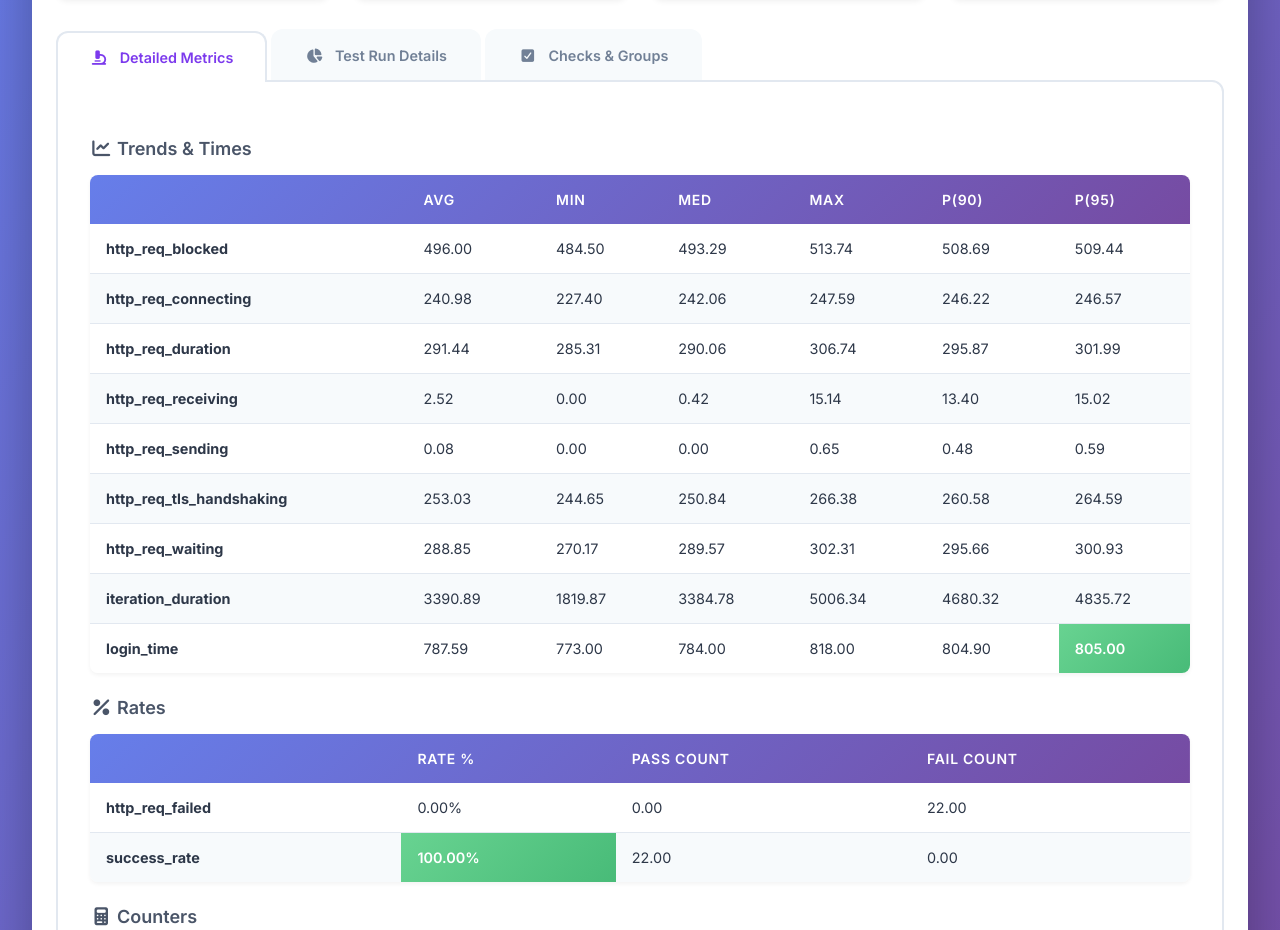
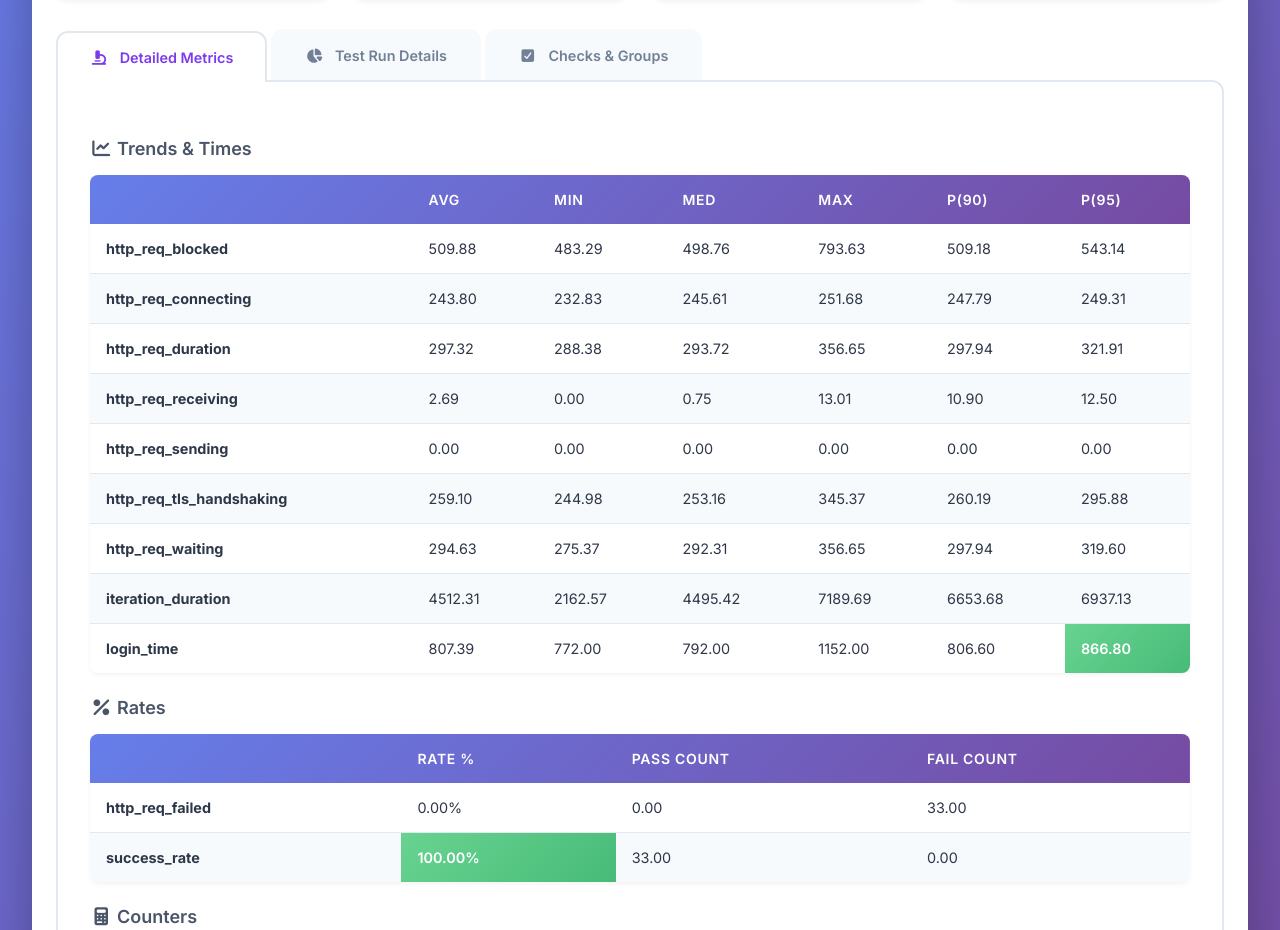
Before and after one commit to sandeephcr/lidarviewerloadtesting, a website: page data/login-progressive-report.html in a window 1280 px wide. Shown: the part 276-1206 px from the top of the page. Drawn offline with Linux system fonts and the light colour scheme.

Commit message:
Initial commit - Added lidarviewer load testing scripts

```diff
--- a/data/login-progressive-details.json
+++ b/data/login-progressive-details.json
@@ -1,12 +1,12 @@
 {
   "summary": {
-    "total_iterations": 17,
-    "success": 22,
+    "total_iterations": 28,
+    "success": 33,
     "failures": 0,
     "success_rate": "100.00",
     "p95_login_time": "0.00",
     "total_vus": null,
-    "test_end_time": "2025-11-10T11:27:59.451Z"
+    "test_end_time": "2025-11-10T13:52:42.676Z"
   },
   "detailed_requests": []
 }
--- a/data/login-progressive-report.html
+++ b/data/login-progressive-report.html
@@ -10,7 +10,7 @@
     <link href="https://fonts.googleapis.com/css2?family=Inter:wght@300;400;500;600;700&display=swap" rel="stylesheet">
 
     <meta name="viewport" content="width=device-width, initial-scale=1.0" />
-    <title>Test Report: 2025-11-10 11:27</title>
+    <title>Test Report: 2025-11-10 13:52</title>
     <style>
       * {
         margin: 0;
@@ -473,7 +473,7 @@
       <header>
         <h1>
           <svg width="50" height="45" viewBox="0 0 50 45" fill="none"><path d="M31.968 34.681a2.007 2.007 0 002.011-2.003c0-1.106-.9-2.003-2.011-2.003a2.007 2.007 0 00-2.012 2.003c0 1.106.9 2.003 2.012 2.003z" fill="white"></path><path d="M39.575 0L27.154 16.883 16.729 9.31 0 45h50L39.575 0zM23.663 37.17l-2.97-4.072v4.072h-2.751V22.038l2.75 1.989v7.66l3.659-5.014 2.086 1.51-3.071 4.21 3.486 4.776h-3.189v.001zm8.305.17c-2.586 0-4.681-2.088-4.681-4.662 0-1.025.332-1.972.896-2.743l4.695-6.435 2.086 1.51-2.239 3.07a4.667 4.667 0 013.924 4.6c0 2.572-2.095 4.66-4.681 4.66z" fill="white"></path></svg>
-          Test Report: 2025-11-10 11:27
+          Test Report: 2025-11-10 13:52
         </h1>
       </header>
 
@@ -484,7 +484,7 @@
             <i class="fas fa-globe icon"></i>
             <h4>Total Requests</h4>
             <div class="metric-value">
-              22
+              33
 
             </div>
           </div>
@@ -542,153 +542,153 @@
                   <tr>
                     <td><b>http_req_blocked</b></td>
 
-                      <td class="">496.00</td>
+                      <td class="">509.88</td>
 
-                      <td class="">484.50</td>
+                      <td class="">483.29</td>
 
-                      <td class="">493.29</td>
+                      <td class="">498.76</td>
 
-                      <td class="">513.74</td>
+                      <td class="">793.63</td>
 
-                      <td class="">508.69</td>
+                      <td class="">509.18</td>
 
-                      <td class="">509.44</td>
+                      <td class="">543.14</td>
 
                   </tr>
 
                   <tr>
                     <td><b>http_req_connecting</b></td>
 
-                      <td class="">240.98</td>
+                      <td class="">243.80</td>
 
-                      <td class="">227.40</td>
+                      <td class="">232.83</td>
 
-                      <td class="">242.06</td>
+                      <td class="">245.61</td>
 
-                      <td class="">247.59</td>
+                      <td class="">251.68</td>
 
-                      <td class="">246.22</td>
+                      <td class="">247.79</td>
 
-                      <td class="">246.57</td>
+                      <td class="">249.31</td>
 
                   </tr>
 
                   <tr>
                     <td><b>http_req_duration</b></td>
 
-                      <td class="">291.44</td>
+                      <td class="">297.32</td>
 
-                      <td class="">285.31</td>
+                      <td class="">288.38</td>
 
-                      <td class="">290.06</td>
+                      <td class="">293.72</td>
 
-                      <td class="">306.74</td>
+                      <td class="">356.65</td>
 
-                      <td class="">295.87</td>
+                      <td class="">297.94</td>
 
-                      <td class="">301.99</td>
+                      <td class="">321.91</td>
 
                   </tr>
 
                   <tr>
                     <td><b>http_req_receiving</b></td>
 
-                      <td class="">2.52</td>
+                      <td class="">2.69</td>
 
                       <td class="">0.00</td>
 
-                      <td class="">0.42</td>
+                      <td class="">0.75</td>
 
-                      <td class="">15.14</td>
+                      <td class="">13.01</td>
 
-                      <td class="">13.40</td>
+                      <td class="">10.90</td>
 
-                      <td class="">15.02</td>
+                      <td class="">12.50</td>
 
                   </tr>
 
                   <tr>
                     <td><b>http_req_sending</b></td>
 
-                      <td class="">0.08</td>
+                      <td class="">0.00</td>
 
                       <td class="">0.00</td>
 
                       <td class="">0.00</td>
 
-                      <td class="">0.65</td>
+                      <td class="">0.00</td>
 
-                      <td class="">0.48</td>
+                      <td class="">0.00</td>
 
-                      <td class="">0.59</td>
+                      <td class="">0.00</td>
 
                   </tr>
 
                   <tr>
                     <td><b>http_req_tls_handshaking</b></td>
 
-                      <td class="">253.03</td>
+                      <td class="">259.10</td>
 
-                      <td class="">244.65</td>
+                      <td class="">244.98</td>
 
-                      <td class="">250.84</td>
+                      <td class="">253.16</td>
 
-                      <td class="">266.38</td>
+                      <td class="">345.37</td>
 
-                      <td class="">260.58</td>
+                      <td class="">260.19</td>
 
-                      <td class="">264.59</td>
+                      <td class="">295.88</td>
 
                   </tr>
 
                   <tr>
                     <td><b>http_req_waiting</b></td>
 
-                      <td class="">288.85</td>
+                      <td class="">294.63</td>
 
-                      <td class="">270.17</td>
+                      <td class="">275.37</td>
 
-                      <td class="">289.57</td>
+                      <td class="">292.31</td>
 
-                      <td class="">302.31</td>
+                      <td class="">356.65</td>
 
-                      <td class="">295.66</td>
+                      <td class="">297.94</td>
 
-                      <td class="">300.93</td>
+                      <td class="">319.60</td>
 
                   </tr>
 
                   <tr>
                     <td><b>iteration_duration</b></td>
 
-                      <td class="">3390.89</td>
+                      <td class="">4512.31</td>
 
-                      <td class="">1819.87</td>
+                      <td class="">2162.57</td>
 
-                      <td class="">3384.78</td>
+                      <td class="">4495.42</td>
 
-                      <td class="">5006.34</td>
+                      <td class="">7189.69</td>
 
-                      <td class="">4680.32</td>
+                      <td class="">6653.68</td>
 
-                      <td class="">4835.72</td>
+                      <td class="">6937.13</td>
 
                   </tr>
 
                   <tr>
                     <td><b>login_time</b></td>
 
-                      <td class="">787.59</td>
+                      <td class="">807.39</td>
 
-                      <td class="">773.00</td>
+                      <td class="">772.00</td>
 
-                      <td class="">784.00</td>
+                      <td class="">792.00</td>
 
-                      <td class="">818.00</td>
+                      <td class="">1152.00</td>
 
-                      <td class="">804.90</td>
+                      <td class="">806.60</td>
 
-                      <td class="good">805.00</td>
+                      <td class="good">866.80</td>
 
                   </tr>
 
@@ -716,7 +716,7 @@
 
                       <td class="">0.00</td>
 
-                      <td class="">22.00</td>
+                      <td class="">33.00</td>
 
                   </tr>
 
@@ -725,7 +725,7 @@
 
                       <td class="good">100.00%</td>
 
-                      <td class="">22.00</td>
+                      <td class="">33.00</td>
 
                       <td class="">0.00</td>
 
@@ -750,7 +750,7 @@
                     <td><b>login_success</b></td>
 
 
-                      <td class="">22.00</td>
+                      <td class="">33.00</td>
 
                   </tr>
 
@@ -773,7 +773,7 @@
                   <i class="fas fa-eye icon"></i>
                   <div class="stat-row">
                     <span class="stat-label">Passed</span>
-                    <span class="stat-value">44</span>
+                    <span class="stat-value">66</span>
                   </div>
                   <div class="stat-row">
                     <span class="stat-label">Failed</span>
@@ -788,11 +788,11 @@
                   <i class="fas fa-redo icon"></i>
                   <div class="stat-row">
                     <span class="stat-label">Total</span>
-                    <span class="stat-value">17</span>
+                    <span class="stat-value">28</span>
                   </div>
                   <div class="stat-row">
                     <span class="stat-label">Rate</span>
-                    <span class="stat-value">3.39/s</span>
+                    <span class="stat-value">3.89/s</span>
                   </div>
                 </div>
 
@@ -802,7 +802,7 @@
                 <i class="fas fa-user icon"></i>
                 <div class="stat-row">
                   <span class="stat-label">Min</span>
-                  <span class="stat-value">84</span>
+                  <span class="stat-value">74</span>
                 </div>
                 <div class="stat-row">
                   <span class="stat-label">Max</span>
@@ -816,14 +816,14 @@
                 <div class="stat-row">
                   <span class="stat-label">Total</span>
                   <span class="stat-value">
-                    22
+                    33
 
                   </span>
                 </div>
                 <div class="stat-row">
                   <span class="stat-label">Rate</span>
                   <span class="stat-value">
-                    4.39/s
+                    4.58/s
 
                   </span>
                 </div>
@@ -834,7 +834,7 @@
                 <i class="fas fa-cloud-download-alt icon"></i>
                 <div class="stat-row">
                   <span class="stat-label">Total</span>
-                  <span class="stat-value">0.14 MB</span>
+                  <span class="stat-value">0.21 MB</span>
                 </div>
                 <div class="stat-row">
                   <span class="stat-label">Rate</span>
@@ -847,7 +847,7 @@
                 <i class="fas fa-cloud-upload-alt icon"></i>
                 <div class="stat-row">
                   <span class="stat-label">Total</span>
-                  <span class="stat-value">0.02 MB</span>
+                  <span class="stat-value">0.03 MB</span>
                 </div>
                 <div class="stat-row">
                   <span class="stat-label">Rate</span>
@@ -879,14 +879,14 @@
 
                   <tr class="checkDetails">
                     <td width="50%">status is 200</td>
-                    <td class="good">22</td>
+                    <td class="good">33</td>
                     <td class="">0</td>
                     <td class="">100.00</td>
                   </tr>
 
                   <tr class="checkDetails">
                     <td width="50%">response has accessToken</td>
-                    <td class="good">22</td>
+                    <td class="good">33</td>
                     <td class="">0</td>
                     <td class="">100.00</td>
                   </tr>
```
